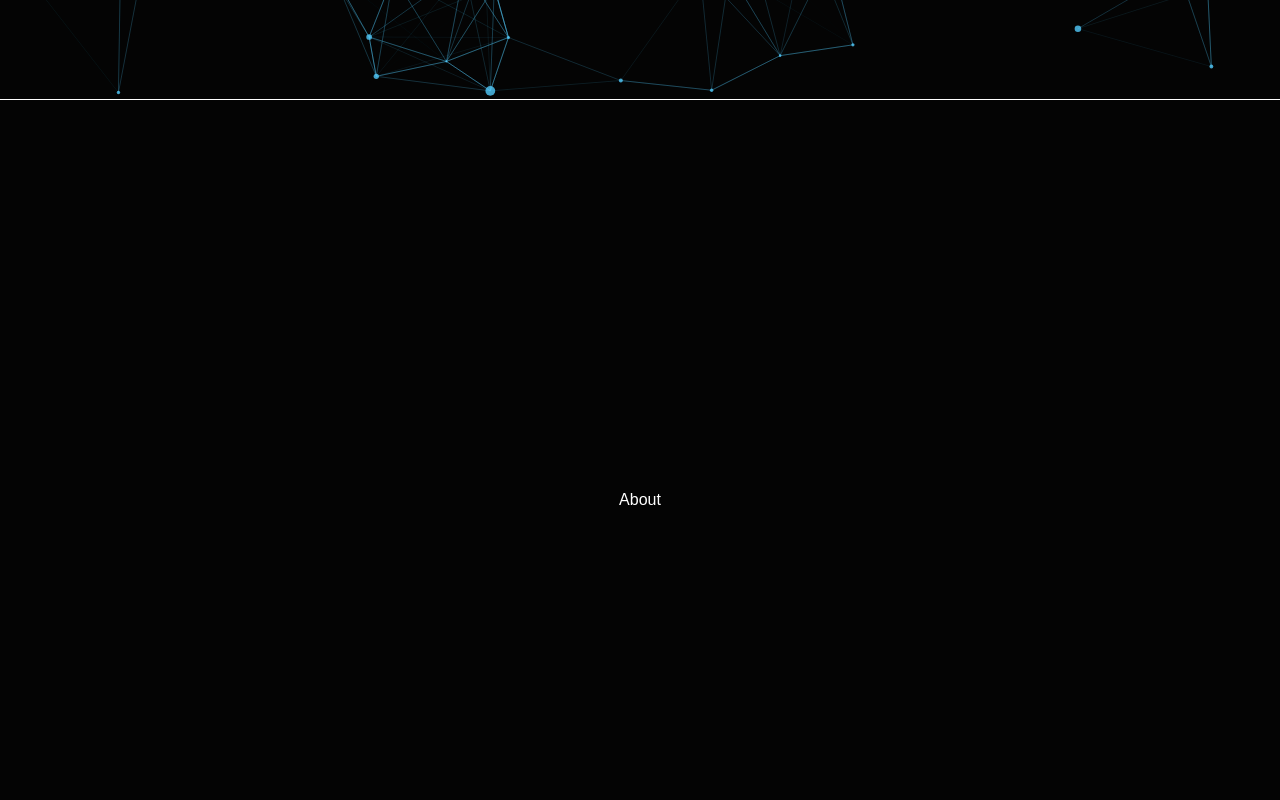
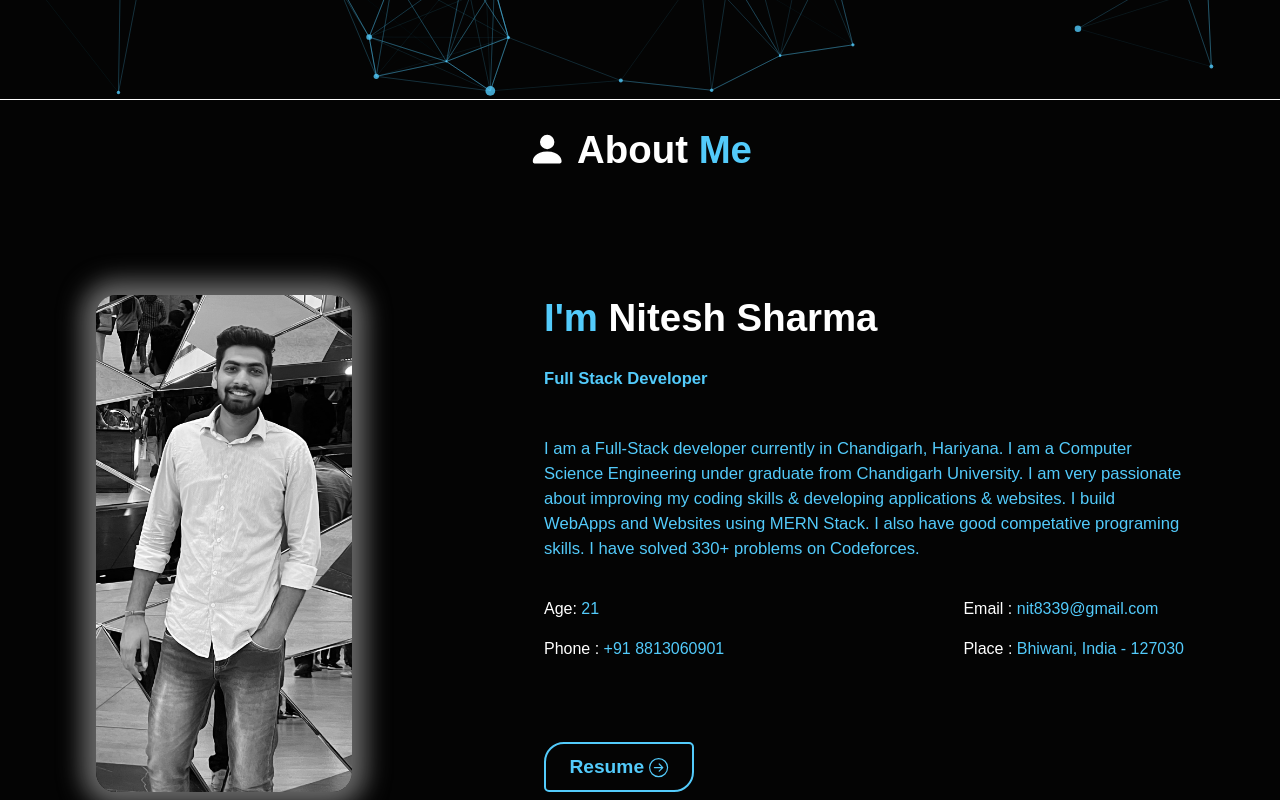
Before and after one commit to nitesh32/nit_folio, a React (Create React App) app: page / in a window 1280 px wide. Shown: the part 700-1500 px from the top of the page. Built offline with nearby package versions, Linux system fonts and the light colour scheme.

Commit message:
done about section

```diff
--- a/package.json
+++ b/package.json
@@ -8,6 +8,7 @@
     "@testing-library/react": "^13.4.0",
     "@testing-library/user-event": "^13.5.0",
     "bootstrap-icons": "^1.10.5",
+    "mkcert": "^1.5.1",
     "react": "^18.2.0",
     "react-bootstrap": "^2.8.0",
     "react-bootstrap-icons": "^1.10.3",
--- a/public/index.html
+++ b/public/index.html
@@ -7,14 +7,15 @@
     <meta name="theme-color" content="#000000" />
     <meta
       name="description"
-      content="Web site created using create-react-app"
+      content="portfolio for better website "
     />
     <link rel="apple-touch-icon" href="%PUBLIC_URL%/logo192.png" />
     <link rel="manifest" href="%PUBLIC_URL%/manifest.json" />
 
     <link href="https://cdn.jsdelivr.net/npm/bootstrap@5.3.0/dist/css/bootstrap.min.css" rel="stylesheet" integrity="sha384-9ndCyUaIbzAi2FUVXJi0CjmCapSmO7SnpJef0486qhLnuZ2cdeRhO02iuK6FUUVM" crossorigin="anonymous">
     <script src="https://cdn.jsdelivr.net/npm/bootstrap@5.3.0/dist/js/bootstrap.bundle.min.js" integrity="sha384-geWF76RCwLtnZ8qwWowPQNguL3RmwHVBC9FhGdlKrxdiJJigb/j/68SIy3Te4Bkz" crossorigin="anonymous"></script>
-    <title>React App</title>
+    <link rel="stylesheet" href="https://cdnjs.cloudflare.com/ajax/libs/animate.css/3.7.0/animate.min.css">
+    <title>Portfolio | Nitesh</title>
   </head>
   <body>
     <noscript>You need to enable JavaScript to run this app.</noscript>
--- a/src/App.css
+++ b/src/App.css
@@ -288,6 +288,7 @@ body {
   /* border: 1px dashed rgba(255,255,255,0.4); */
 }
 
+
 .box {
   width: 60vmin;
   height: 60vmin;
@@ -345,3 +346,132 @@ body {
     transform: rotate(1turn);
   }
 }
+
+
+
+/* css for about page  */
+#about{
+  flex-direction: column;
+}
+.naming_of_div{
+  height: 10%;
+  width: 100%;
+  display: flex;
+  align-items: center;
+  justify-content: center;
+  font-size: 3vw;
+  margin-top: 10px;
+  font-weight: bold;
+}
+.naming_of_div>strong{
+  color: var(--blu);
+}
+.about_content{
+   height: 90%;
+   width: 100%;
+   display: flex;
+   align-items: center;
+   justify-content: space-around;
+}
+#about_image{
+  height: 70%;
+  width: 20%;
+  border-radius: 20px;
+  background-image: url("./assets/image/img_1.jpeg");
+  background-size: cover;
+  filter: grayscale(100%);
+  background-size: cover;
+  box-shadow: 0px 0px 23px 14px rgba(83,203,251,0.57);
+}
+#about_image:hover{
+  filter: none;
+}
+.real_about{
+  width: 50%;
+  height: 70%;
+  display: flex;
+  align-items: flex-start;
+  justify-content: space-between;
+  flex-direction: column;
+  color: var(--blu);
+}
+#about_name{
+  font-size: 3vw;
+  font-weight: bold;
+  margin: 0;
+}
+#about_name span{
+  color: white;
+}
+.span_bolder{
+  font-weight: bold;
+  font-size: 1.3vw;
+}
+#para_about{
+  margin-top: 20px;
+  font-size: 1.3vw;
+  margin-bottom: 0px;
+}
+.age_number{
+  width: 100%;
+  height: auto;
+  display: flex;
+  align-items: center;
+  justify-content: space-between;
+  margin-top: 10px;
+}
+.age_number >p{
+  margin: 0px;
+}
+.age_number span{
+  color: white;
+}
+#resume_span{
+  color: var(--blu);
+  font-weight: bold;
+  font-size: 1.5vw;
+}
+#resume_goto{
+  height: 100%;
+  width: auto;
+  color: white;
+}
+
+
+
+/* skills css */
+#skills{
+  flex-direction: column;
+}
+#main_skills{
+  height: 90%;
+  width: 100%;
+}
+
+/* education css */
+#education{
+  flex-direction: column;
+}
+#main_education{
+  height: 90%;
+  width: 100%;
+}
+
+/* projects css */
+#projects{
+  flex-direction: column;
+}
+#main_projects{
+  height: 90%;
+  width: 100%;
+}
+
+/* contacts css */
+
+#contact{
+  flex-direction: column;
+}
+#main_contact{
+  height: 90%;
+  width: 100%;
+}
--- a/src/components/About.js
+++ b/src/components/About.js
@@ -1,7 +1,58 @@
-import React from 'react'
+import React from "react";
+import * as Icon from "react-bootstrap-icons";
+
 
 export default function About() {
   return (
-    <div className="div-all" id="about">About</div>
-  )
+    <div className="div-all" id="about">
+      <div class="naming_of_div">
+        <Icon.PersonFill />
+        &nbsp;About&nbsp;<strong>Me</strong>
+      </div>
+      <div class="about_content">
+        <div id="about_image" className="animated fadeInDown"></div>
+        <div class="real_about">
+          <h3 id="about_name">
+            I'm <span>Nitesh Sharma</span>
+          </h3>
+          <span class="span_bolder">Full Stack Developer</span>
+
+          <p id="para_about">
+            I am a Full-Stack developer currently in Chandigarh, Hariyana. I am
+            a Computer Science Engineering under graduate from Chandigarh
+            University. I am very passionate about improving my coding skills
+            &amp; developing applications &amp; websites. I build WebApps and
+            Websites using MERN Stack. I also have good competative programing
+            skills. I have solved 330+ problems on Codeforces.
+          </p>
+
+          <div class="age_number">
+            <div class="a_age_number">
+              <p>
+                <span> Age: </span> 21
+              </p>
+              <p>
+                <span> Phone : </span> +91 8813060901
+              </p>
+            </div>
+            <div class="b_age_number">
+              <p>
+                <span> Email : </span> nit8339@gmail.com
+              </p>
+              <p>
+                <span> Place : </span> Bhiwani, India - 127030
+              </p>
+            </div>
+          </div>
+
+          <div  id="about-btnt">
+            <a href="https://drive.google.com/file/d/1sz7QWupVOI9MGc8zQ2ZeCVWbZErq8Kgn/view?usp=sharing" class="btn" target="_blank" rel="noreferrer"><span id="resume_span">Resume <Icon.ArrowRightCircle /></span>
+
+            </a>
+          </div>
+
+        </div>
+      </div>
+    </div>
+  );
 }
--- a/src/components/Contact.js
+++ b/src/components/Contact.js
@@ -1,7 +1,14 @@
-import React from 'react'
+import React from 'react';
+import * as Icon from "react-bootstrap-icons";
 
 export default function Contact() {
   return (
-    <div className="div-all" id="contact">Contact</div>
+    <div className="div-all" id="contact"><div class="naming_of_div">
+    <Icon.Headset />
+    &nbsp;Get in&nbsp;<strong>Touch</strong>
+  </div>
+  <div id="main_contact">
+
+  </div></div>
   )
 }
--- a/src/components/Education.js
+++ b/src/components/Education.js
@@ -1,7 +1,16 @@
-import React from 'react'
+import React from 'react';
+import * as Icon from "react-bootstrap-icons";
 
 export default function Education() {
   return (
-    <div className="div-all" id="education">Education</div>
+    <div className="div-all" id="education">
+      <div class="naming_of_div">
+        <Icon.MortarboardFill />
+        &nbsp;My&nbsp;<strong>Education</strong>
+      </div>
+      <div id="main_education">
+
+      </div>
+    </div>
   )
 }
--- a/src/components/Home.js
+++ b/src/components/Home.js
@@ -49,42 +49,42 @@ export default function Home() {
             gotopageabout("about");
           }}
         >
-          <h5 style={{margin:0 ,fontWeight:800}}>About Me</h5>
+          <h5 style={{margin:0 ,fontWeight:800}}>About Me <Icon.ArrowDownRightCircle /></h5>
         </div>
 
         <div id="connect_me">
           <a href="https://github.com/nitesh32" target="_blank" rel="noreferrer">
-          <div class="icon_outer">
-            <Icon.Github class="bootstrap_icons" />
+          <div className="icon_outer">
+            <Icon.Github className="bootstrap_icons" />
           </div>
           </a>
           <a href="https://www.linkedin.com/in/nitesh-sharma-3429541bb/" target="_blank" rel="noreferrer">
-          <div class="icon_outer">
-          <Icon.Linkedin class="bootstrap_icons"/>
+          <div className="icon_outer">
+          <Icon.Linkedin className="bootstrap_icons"/>
           </div>
           </a>
 
           <a href="https://twitter.com/NiteshS1123" target="_blank" rel="noreferrer">
-          <div class="icon_outer">
-          <Icon.Twitter class="bootstrap_icons"/>
+          <div className="icon_outer">
+          <Icon.Twitter className="bootstrap_icons"/>
           </div>
           </a>
 
           <a href="https://mail.google.com/mail/u/0/#inbox?compose=new" target="_blank" rel="noreferrer">
-          <div class="icon_outer">
-          <Icon.EnvelopeCheckFill class="bootstrap_icons"/>
+          <div className="icon_outer">
+          <Icon.EnvelopeCheckFill className="bootstrap_icons"/>
           </div>
           </a>
 
           <a href="https://auth.geeksforgeeks.org/user/nit8339" target="_blank" rel="noreferrer">
-          <div class="icon_outer">
-          <Icon.CodeSlash class="bootstrap_icons"/>
+          <div className="icon_outer">
+          <Icon.CodeSlash className="bootstrap_icons"/>
           </div>
           </a>
 
           <a href="https://codeforces.com/profile/NIT2213" target="_blank" rel="noreferrer">
-          <div class="icon_outer">
-          <Icon.BracesAsterisk class="bootstrap_icons"/>
+          <div className="icon_outer">
+          <Icon.BracesAsterisk className="bootstrap_icons"/>
           </div>
           </a>
 
@@ -92,7 +92,7 @@ export default function Home() {
 
       </div>
 
-      <div className="container">
+      <div className="container"  >
         <div className="box">
           <div className="spin-container">
             <div className="shape">
--- a/src/components/Nav_ul.js
+++ b/src/components/Nav_ul.js
@@ -31,7 +31,7 @@ export default function Nav_ul() {
               document
                 .getElementById(elements[i].id + "-btn")
                 .classList.add("nav-btn-active");
-              // console.log(element_to_change);
+
             }
           }
         });
--- a/src/components/Projects.js
+++ b/src/components/Projects.js
@@ -1,7 +1,16 @@
 import React from 'react'
+import * as Icon from "react-bootstrap-icons";
 
 export default function Projects() {
   return (
-    <div className="div-all" id="projects">Projects</div>
+    <div className="div-all" id="projects">
+      <div class="naming_of_div">
+        <Icon.CodeSlash />
+        &nbsp;My&nbsp;<strong>Projects</strong>
+      </div>
+      <div id="main_projects">
+
+      </div>
+    </div>
   )
 }
--- a/src/components/Skills.js
+++ b/src/components/Skills.js
@@ -1,7 +1,17 @@
 import React from 'react'
+import * as Icon from "react-bootstrap-icons";
+
 
 export default function Skills() {
   return (
-    <div className="div-all" id="skills">Skills</div>
+    <div className="div-all" id="skills">
+      <div class="naming_of_div">
+        <Icon.Laptop />
+        &nbsp;Skills &&nbsp;<strong>Abilities</strong>
+      </div>
+      <div id="main_skills">
+
+      </div>
+    </div>
   )
 }
```
Also changed, not shown: 2 other files (tests, documents, lock files or other folders).
